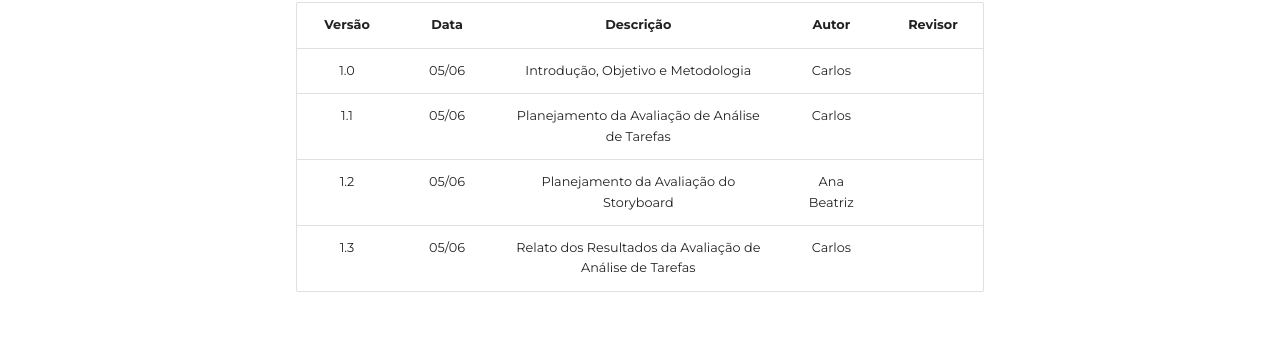
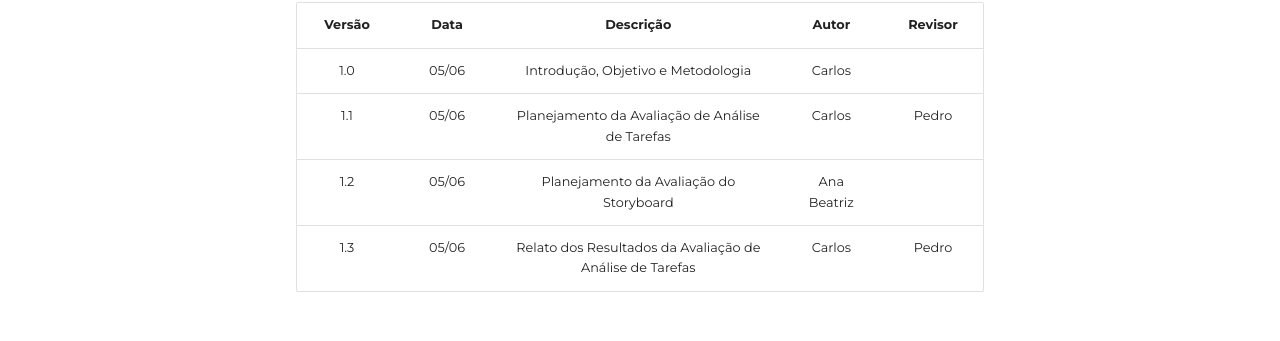
Before and after one commit to Interacao-Humano-Computador/2023.1-Agiel, an MkDocs documentation site: the page built from docs/verificacao/grupo_8/etapa_4.md, in a window 1280 px wide and 900 px high, scrolled down 3345 px. Shown: the part 449-790 px from the top of the window. Built offline with MkDocs 1.6.1 and Material for MkDocs 9.7.7, drawn with Linux system fonts in a browser that asks for light colours; some web fonts are replaced; comment, search, counter and statistics services are not loaded.

Commit message:
adiciona revisor a versão

```diff
--- a/docs/verificacao/grupo_8/etapa_4.md
+++ b/docs/verificacao/grupo_8/etapa_4.md
@@ -79,9 +79,9 @@ A verificação dos artefatos será feita por meio de inspeção FAGAN (1976), u
 | Versão | Data  |            Descrição              |     Autor      |    Revisor    |
 |:------:|:-----:|:---------------------------------:|:--------------:|:-------------:|
 |  1.0   | 05/06 | Introdução, Objetivo e Metodologia | Carlos | |
-|  1.1   | 05/06 | Planejamento da Avaliação de Análise de Tarefas | Carlos | |
+|  1.1   | 05/06 | Planejamento da Avaliação de Análise de Tarefas | Carlos | Pedro |
 |  1.2   | 05/06 | Planejamento da Avaliação do Storyboard | Ana Beatriz | |
-|  1.3   | 05/06 | Relato dos Resultados da Avaliação de Análise de Tarefas | Carlos | |
+|  1.3   | 05/06 | Relato dos Resultados da Avaliação de Análise de Tarefas | Carlos | Pedro |
 
 
 ## Referências
```
